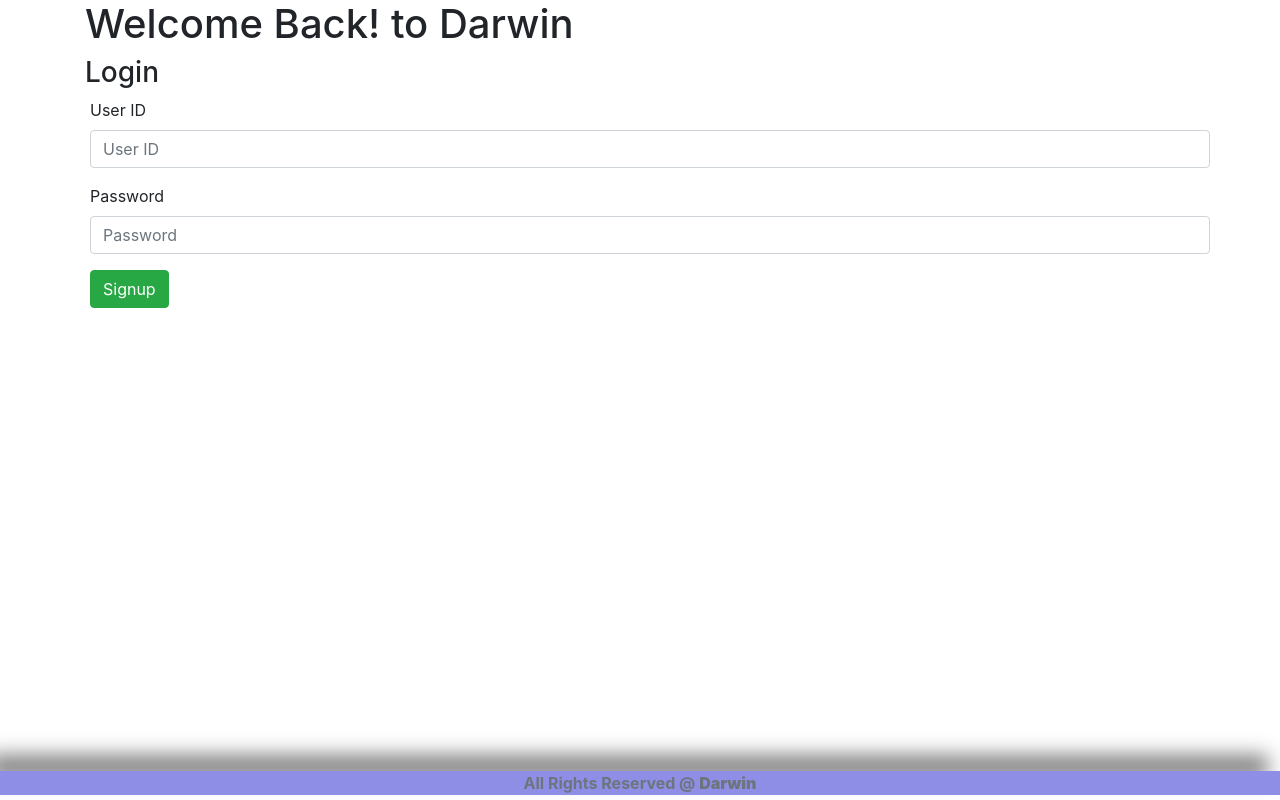
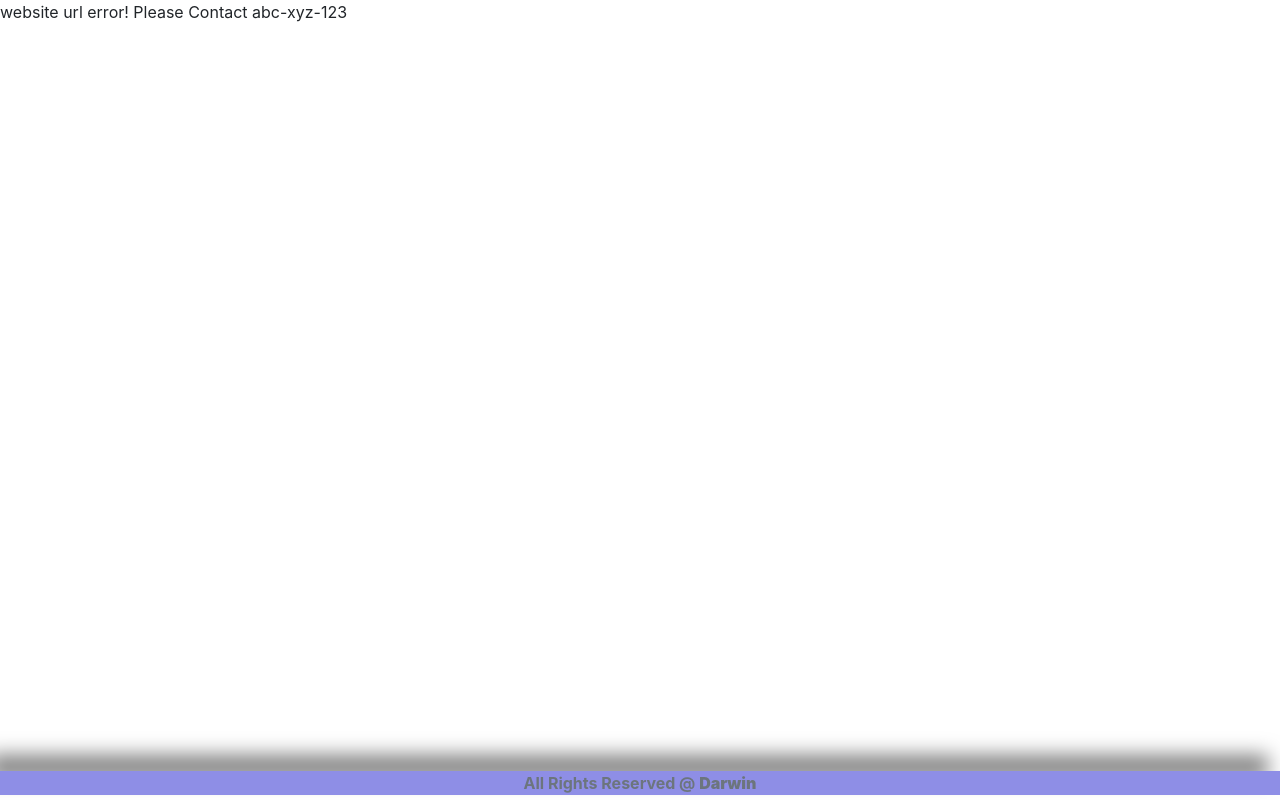
Before and after one commit to shivramsuthar/test, a React (Create React App) app: page / in a window 1280 px wide. Built offline with nearby package versions, Linux system fonts and the light colour scheme.

Commit message:
first commit

```diff
--- a/public/index.html
+++ b/public/index.html
@@ -2,7 +2,7 @@
 <html lang="en">
   <head>
     <meta charset="utf-8" />
-    <link rel="icon" href="%PUBLIC_URL%/favicon.ico" />
+
     <meta name="viewport" content="width=device-width, initial-scale=1" />
     <meta name="theme-color" content="#000000" />
     <meta
--- a/src/darwin/Darwin.jsx
+++ b/src/darwin/Darwin.jsx
@@ -13,7 +13,6 @@ class Darwin extends Component {
         <Router>
           <>  <div className="switch">
             <Switch >
-              <Route path="/" exact component={Login} />
               <Route path="/login" component={Login} />
               <AuthenticatedRoute path="/welcome" component={Welcome} />
               <Route path="/Logout" component={Logout} />
```
Also changed, not shown: 1 other file (tests, documents, lock files or other folders).
